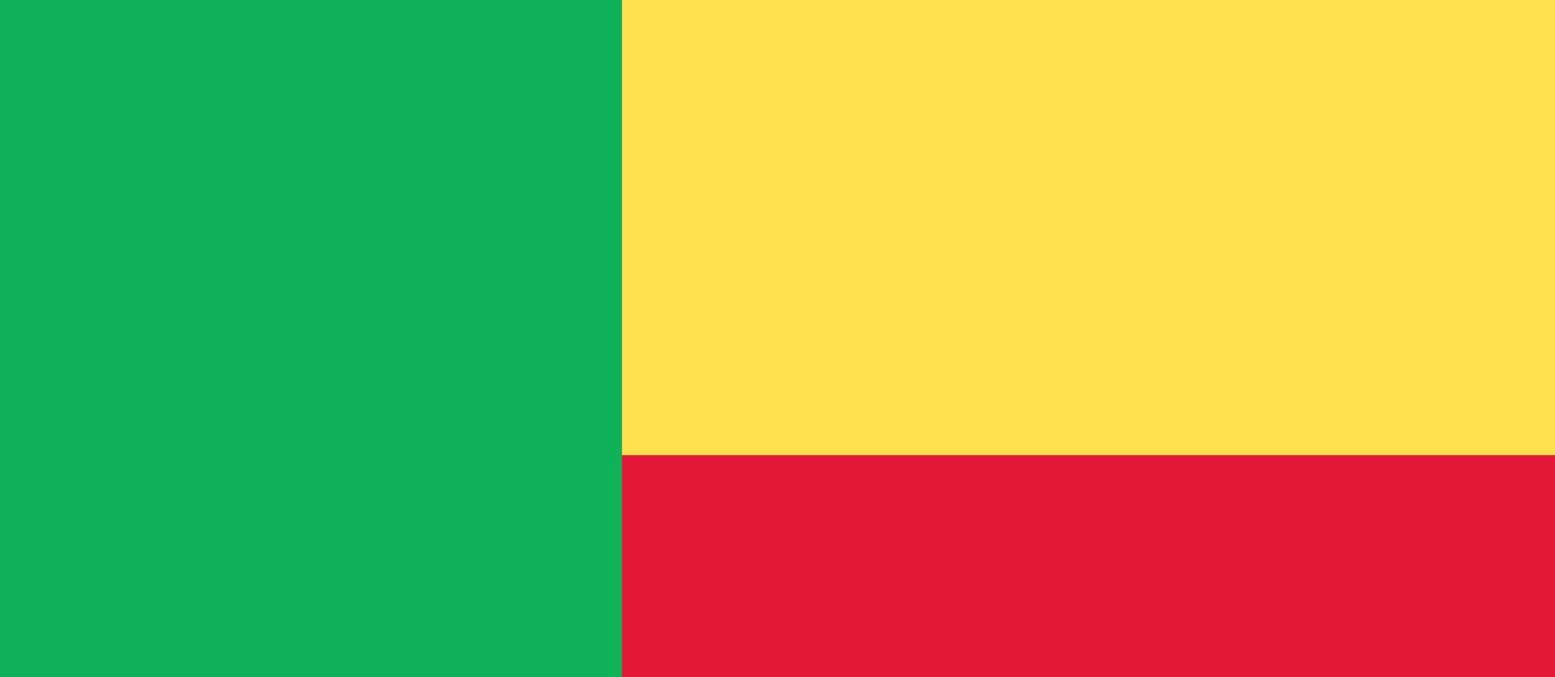
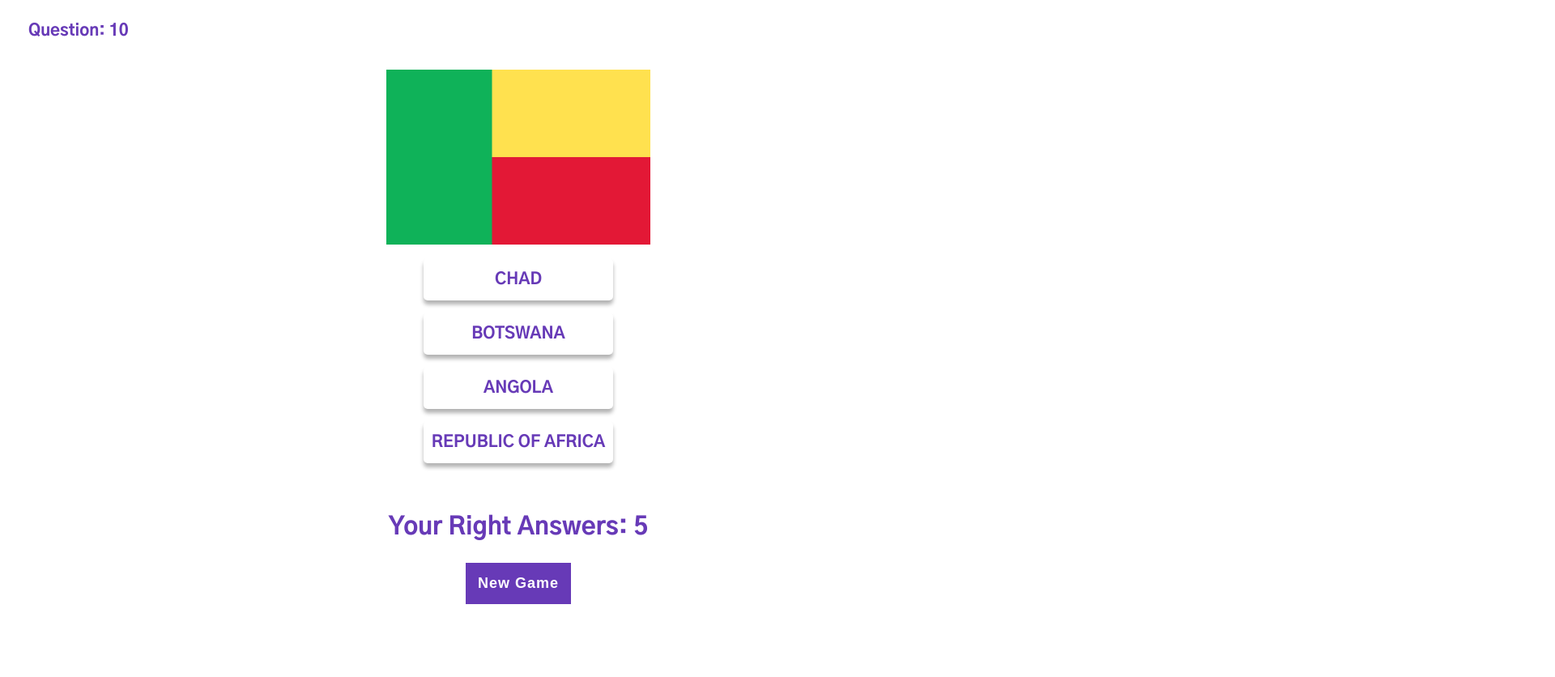
Before and after one commit to irel04/GeoGenius, a plain HTML site: page flag_questions/flag_questions.html in a window 1280 px wide. Shown: the part 94-930 px from the top of the page at 81% size, 1920 px wide, since content can reach past the window. After the commit the page ends 880 px from the top, so only its background shows below. Drawn offline with Linux system fonts and the light colour scheme.

Commit message:
Ready for modification

```diff
--- a/flag_questions/flag_questions.html
+++ b/flag_questions/flag_questions.html
@@ -10,6 +10,7 @@
 <body>
     <main>
         <div class="container">
+            <h1>GUESS THE FLAG</h1>
             <div class="box">
                 <div class="count">Question: <span>10</span></div>
             </div>
@@ -26,8 +27,10 @@
                     </ul>
                 </div>
                 <div class="score">
-                    <h3 class="Correct"></h3>
-                </div>
+                    <h3 class="right"> Your Right Answers: <span>5</span></h3>
+                    <button id="Newgame">New Game</button>
+            </div>
+
             </div>
         </div>
     </main>
--- a/flag_questions/style.css
+++ b/flag_questions/style.css
@@ -1,4 +1,4 @@
-@import url('https://fonts.googleapis.com/css2?family=Play:wght@700&family=Satisfy&display=swap');
+@import url('https://fonts.googleapis.com/css2?family=Gothic+A1:wght@800&family=Play:wght@700&family=Satisfy&display=swap');
 
 /* General style of the CSS */
 * {
@@ -14,14 +14,14 @@
 }
 
 html {
-    font-family: 'Play', sans-serif;
+    font-family: 'Gothic A1', sans-serif;
     font-size: 62.5%;
     font-weight: 400;
     line-height: 1.6;
     scroll-behavior: smooth;
 }
 
-/* For Options */
+/* To undo bulleting style */
 ul {
     list-style: none;
 }
@@ -29,3 +29,209 @@ ul {
 a {
     text-decoration: none;
 }
+
+/* For headers */
+h1 {
+    text-align: center;
+    font-size: 2.5 rem;
+    text-transform: capitalize;
+    color: var(--violet);
+    padding: 2 rem 0;
+}
+
+
+/* for Containers of the div */
+.container {
+    padding-left: 1.5rem;
+    padding-right: 1.5rem;
+    margin-left: auto;
+    margin-right: auto;
+}
+
+.box {
+    display: flex;
+    align-items: center;
+    justify-content: space-between;
+    flex-wrap: wrap;
+}
+
+.box .count {
+    font-size: 2rem;
+    font-weight: 700;
+    color: var(--violet);
+    text-transform: capitalize;
+    padding: 2rem;
+}
+
+/* style of the flags */
+.flags {
+    display: flex;
+    align-items: center;
+    flex-direction: column;
+    text-align: center;
+    padding: 2rem 1.5rem;
+}
+
+/* .flags img {
+    width: 400px;
+    height: 250px;
+} */
+
+.flags .flags-img {
+    width: 100%;
+}
+
+.flags .flag-image img {
+    width: 100%;
+    height: 20rem;
+    animation: zoom-in-zoom-out 3s ease-in infinite;
+}
+
+/* Styling the choices for the questions */
+.flags .flag-options ul {
+    display: flex;
+    flex-direction: column;
+    width: 100%;
+}
+
+.flags .flag-options {
+    margin-top: 2rem;
+}
+
+.flags .flag-options ul li {
+    font-size: 2rem;
+    text-transform: capitalize;
+    margin-bottom: 1.5rem;
+    background-color: var(--white);
+    padding: 1rem;
+    border-radius: .5rem;
+    width: 240px;
+    color: var(--violet);
+    cursor: pointer;
+    box-shadow: 0 .5rem .5rem rgba(0 0 0 / .3);
+}
+
+
+/* Animation for the flag zoom-in-zoom-out */
+@keyframes zoom-in-zoom-out {
+    0% {
+        transform: scale(1,1);
+    }
+
+    50% {
+        transform: scale(1.1,1.1);
+    }
+
+    100% {
+        transform: scale(1,1);
+    }
+}
+
+
+
+/* For making the quiz container responsive */
+@media(min-width: 576){
+    .container{
+        width: 540px;
+    }
+}
+
+@media(min-width: 768){
+    .container{
+        width: 720px;
+    }
+}
+
+@media(min-width: 992){
+    .container{
+        width: 960px;
+    }
+}
+
+@media(min-width: 1200){
+    .container{
+        width: 1140px;
+    }
+}
+
+@media(min-width: 1200){
+    .container{
+        width: 1140px;
+    }
+}
+
+@media(min-width: 1400){
+    .container{
+        width: 1320px;
+    }
+}
+
+/* Score */
+h3 {
+    font-size: 2rem;
+    padding: 2rem 0;
+    text-transform: capitalize;
+    color: var(--violet);
+    padding: 2rem;
+}
+
+#Newgame {
+    border: none;
+    background-color: var(--violet);
+    padding: 1.5rem;
+    color: var(--white);
+    cursor: pointer;
+    font-size: 1.8rem;
+    font-weight: bold;
+    letter-spacing: .1rem;
+}
+
+.score {
+    padding: 2rem;
+    border-radius: .5rem;
+}
+
+.score .right {
+    color: var(--violet);
+}
+
+.flags .flag-options ul li.active {
+    background-color: var(--violet);
+    color: var(--white);
+}
+
+.flags .flag-options ul li.success {
+    background-color: #1eb53a;
+}
+
+.flags .flag-options ul li.wrong {
+    background-color: red;
+}
+
+
+/* Making the elements responsive */
+@media(min-width: 375px){
+    h1,h3, .box, .count{
+        font-size: 3rem;
+    }
+    .flags .flag-image {
+        width: 30rem;
+    }
+
+    .flags .flag-options ul li {
+        width: 100%;
+    }
+}
+
+@media(min-width: 768px){
+    h1 {
+        font-size: 6rem;
+    }
+}
+
+@media(min-width: 991px){
+    .flags .flag-options ul li:hover {
+        background-color: var(--violet);
+        color: var(--white);
+    }
+}
```
